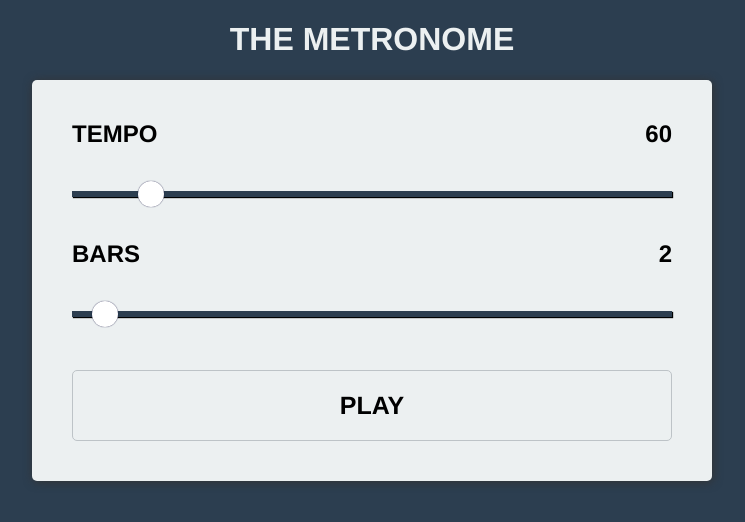
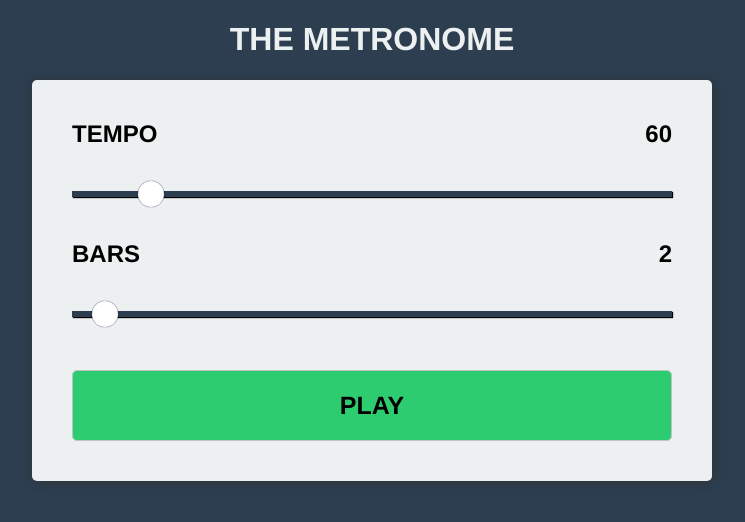
Before and after one commit to ajaymenon0/themetronome, a React app: page / in a window 1280 px wide. Shown: the top 522 px of the page, without its empty margins (268-1013 px from the left). Built offline with nearby package versions, Linux system fonts and the light colour scheme; the HTML template or start-up script is replaced by a standard one.

Commit message:
Colour changes

```diff
--- a/package.json
+++ b/package.json
@@ -35,6 +35,7 @@
     "webpack-dev-server": "^3.1.13"
   },
   "dependencies": {
+    "classnames": "^2.2.6",
     "react": "^16.7.0",
     "react-dom": "^16.7.0"
   }
--- a/src/App.js
+++ b/src/App.js
@@ -1,4 +1,5 @@
 import React, { Component } from 'react';
+import classnames from 'classnames';
 
 class App extends Component {
   constructor(props) {
@@ -84,7 +85,7 @@ class App extends Component {
             <input type="range" value={bars} min="1" max="30" className="slider" onChange={this.changeBars} />
           </div>
           <div className="row">
-            <button className="playPauseBtn" type="submit" onClick={this.playPauseHandler}>{isPlaying ? 'STOP' : 'PLAY'}</button>
+            <button className={classnames('playPauseBtn', { stopped: isPlaying })} type="submit" onClick={this.playPauseHandler}>{isPlaying ? 'STOP' : 'PLAY'}</button>
           </div>
         </div>
       </div>
--- a/src/css/styles.css
+++ b/src/css/styles.css
@@ -21,11 +21,15 @@ h1{
   width: 100%;
   margin: 30px 0 20px;
   border: 1px solid #bdc3c7;
-  background-color: transparent;
+  background-color: #2ecc71;
   font-family: Helvetica, sans-serif;
   font-size: 25px;
   font-weight: bold;
   border-radius: 5px;
+}
+
+.stopped {
+  background-color: #e74c3c;
 }
 
 .controls {
```
Also changed, not shown: 1 other file (tests, documents, lock files or other folders).
